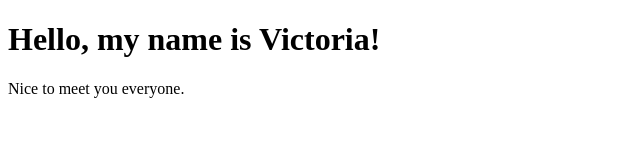
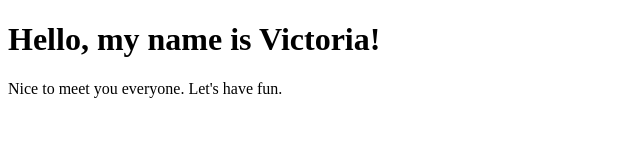
Before and after one commit to victoria-peng5200/InceptionU, a plain HTML site: page Sessions/GettingStarted/victoria.html in a window 1280 px wide. Shown: the whole page, without its empty margins (0-640 px from the left). Drawn offline with Linux system fonts and the light colour scheme.

Commit message:
Revised greeting message

```diff
--- a/Sessions/GettingStarted/victoria.html
+++ b/Sessions/GettingStarted/victoria.html
@@ -7,6 +7,6 @@
 </head>
 <body>
     <h1>Hello, my name is Victoria!</h1>
-    <P>Nice to meet you everyone. </P>
+    <P>Nice to meet you everyone. Let's have fun.</P>
 </body>
 </html>
```
